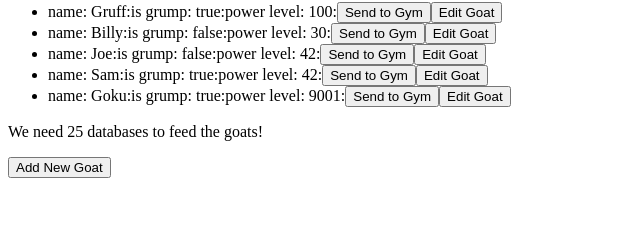
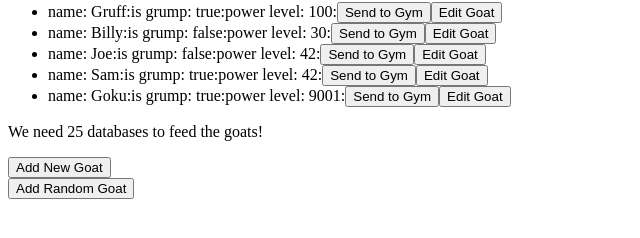
Before and after one commit to braydenhouston/vue-101-with-goats, a plain HTML site: page index.html in a window 1280 px wide. Shown: the part 78-316 px from the top of the page, without its empty margins (0-640 px from the left). Drawn offline with nearby package versions, Linux system fonts and the light colour scheme.

Commit message:
Add ability to create random goats

```diff
--- a/app.js
+++ b/app.js
@@ -46,12 +46,14 @@ const app = Vue.createApp({
         }
     },
     methods: {
-        createGoat(){
-            return {
+        createRandomGoat(){
+                const goat = {
                 name: randomGoatNames[Math.floor(randomGoatNames.length * Math.random())],
                 isGrumpy: Math.random() > 0.5,
                 powerLevel: Math.floor(Math.random() * 10000)
             }
+            this.currentGoatIndex = -1
+            this.upsertGoat(goat)
         },
         upsertGoat(goat){
             const goats = this.goats.slice()
--- a/index.html
+++ b/index.html
@@ -32,6 +32,12 @@
                 @click="editGoat(-1)"
             >Add New Goat</button>
         </div>
+        <div>
+            <button
+                class="itsabustton"
+                @click="createRandomGoat"
+            >Add Random Goat</button>
+        </div>
         <goat-editor
             v-if="currentGoatIndex !== null"
             :key="currentGoatIndex"
```
